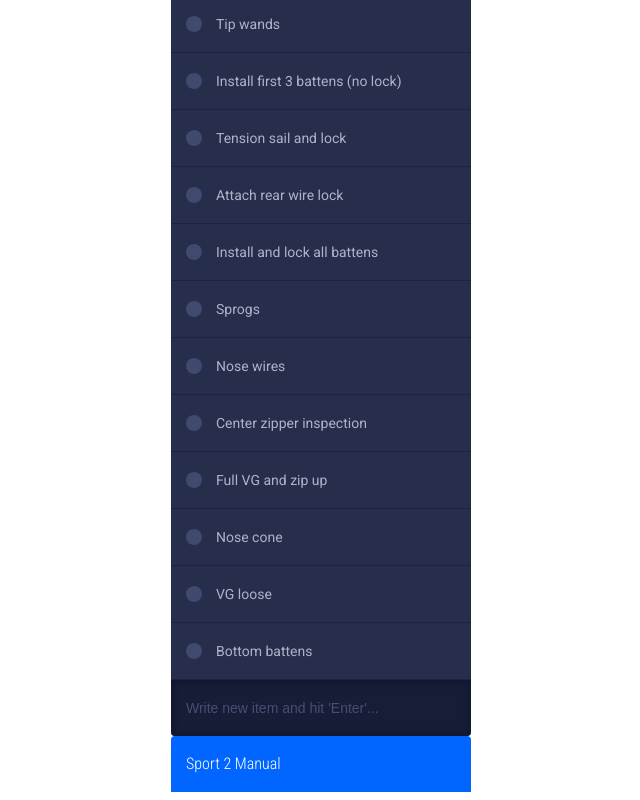
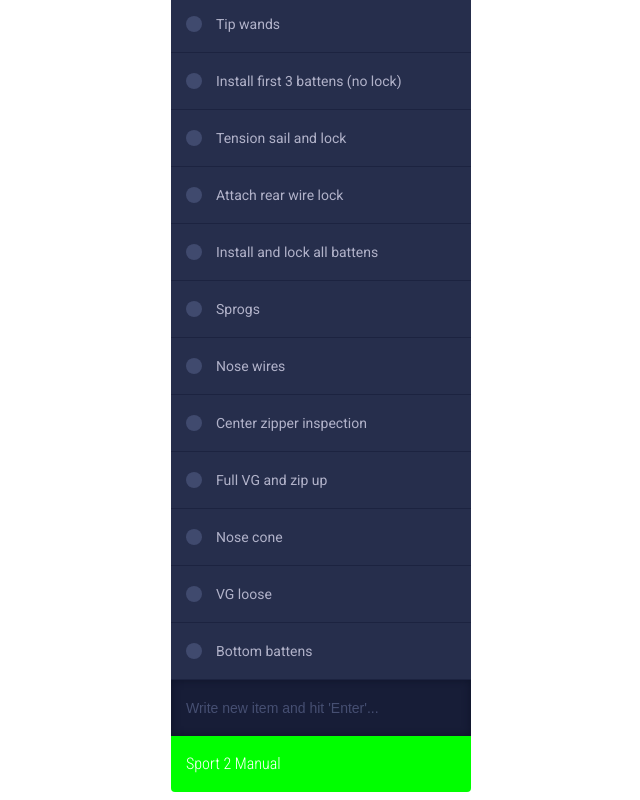
Before and after one commit to f0n/sport2, a plain HTML site: page index.html in a window 1280 px wide. Shown: the part 479-1279 px from the top of the page, without its empty margins (319-959 px from the left). Drawn offline with nearby package versions, Linux system fonts and the light colour scheme.

Commit message:
test touch function

```diff
--- a/css/style.css
+++ b/css/style.css
@@ -134,8 +134,8 @@ body{
 .tdl-holder input[type="text"]{
 	background-color: #171d37;
 	border: none;
-	border-bottom-left-radius: 4px;
-	border-bottom-right-radius: 4px;
+	/*border-bottom-left-radius: 4px;*/
+	/*border-bottom-right-radius: 4px;*/
 	box-shadow: inset 0 0 8px 0 #0e1329;
 	color: #464f72;
 	font-size:14px;
@@ -191,3 +191,24 @@ body{
   text-decoration: none;
 	color: #ffffff;
 }
+
+
+.tdl-holder h3{
+	background-color: #00ff00;
+	border-bottom-left-radius: 4px;
+	border-bottom-right-radius: 4px;
+	color:#fff;
+	font-family:"Roboto Condensed", Arial, sans-serif;
+	font-size:16px;
+	font-weight: 100;
+	line-height: 56px;
+	padding-left: 15px;
+	margin:0;
+}
+/*
+.manual {
+	border-bottom-left-radius: 4px;
+	border-bottom-right-radius: 4px;
+	border-top-left-radius: none;
+	border-bottom-right-radius: 4px;
+}*/
--- a/index.html
+++ b/index.html
@@ -39,7 +39,7 @@
 				</ul>
 			</div>
 			<input type="text" class="tdl-new" placeholder="Write new item and hit 'Enter'...">
-      <h2 class="manual"><a id="manual" target="_blank" href="https://willswing.com/wp-content/uploads/manuals/S2_5th_May_2009.pdf">Sport 2 Manual</a></h2>
+      <h3 class="manual"><a id="manual" target="_blank" href="https://willswing.com/wp-content/uploads/manuals/S2_5th_May_2009.pdf">Sport 2 Manual</a></h3>
 		</div>
   <script src='http://cdnjs.cloudflare.com/ajax/libs/jquery/2.1.3/jquery.min.js'></script>
 
--- a/js/index.js
+++ b/js/index.js
@@ -1,5 +1,5 @@
   /* TO DO LIST */
-  $(".tdl-new").bind('keypress', function(e){
+  $(".tdl-new").bind('keyup', function(e){
     var code = (e.keyCode ? e.keyCode : e.which);
     if(code == 13) {
       var v = $(this).val();
```
